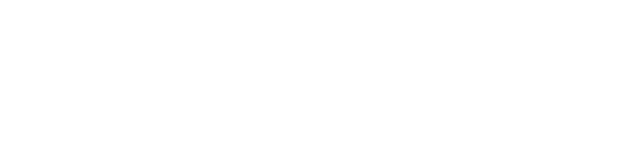
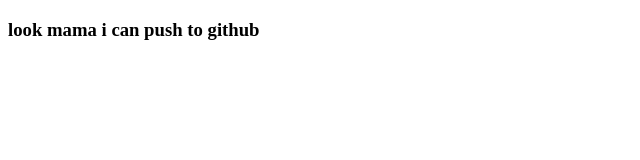
Before and after one commit to RahmanAshique/my-website, a plain HTML site: page index.html in a window 1280 px wide. Shown: the whole page, without its empty margins (0-640 px from the left). Drawn offline with Linux system fonts and the light colour scheme.

Commit message:
added ghost

```diff
--- a/index.html
+++ b/index.html
@@ -3,7 +3,8 @@
   <head>
     <meta charset="UTF-8" />
     <meta name="viewport" content="width=device-width, initial-scale=1.0" />
-    <title>Document</title>
+    <title>kinky</title>
+    <h3>look mama i can push to github</h3>
   </head>
   <body></body>
 </html>
```
